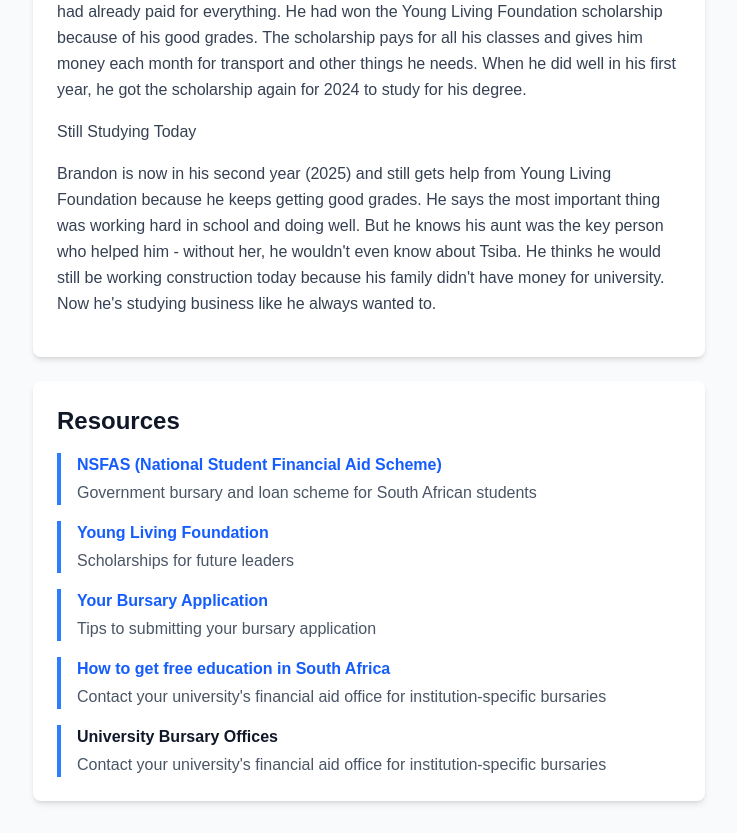
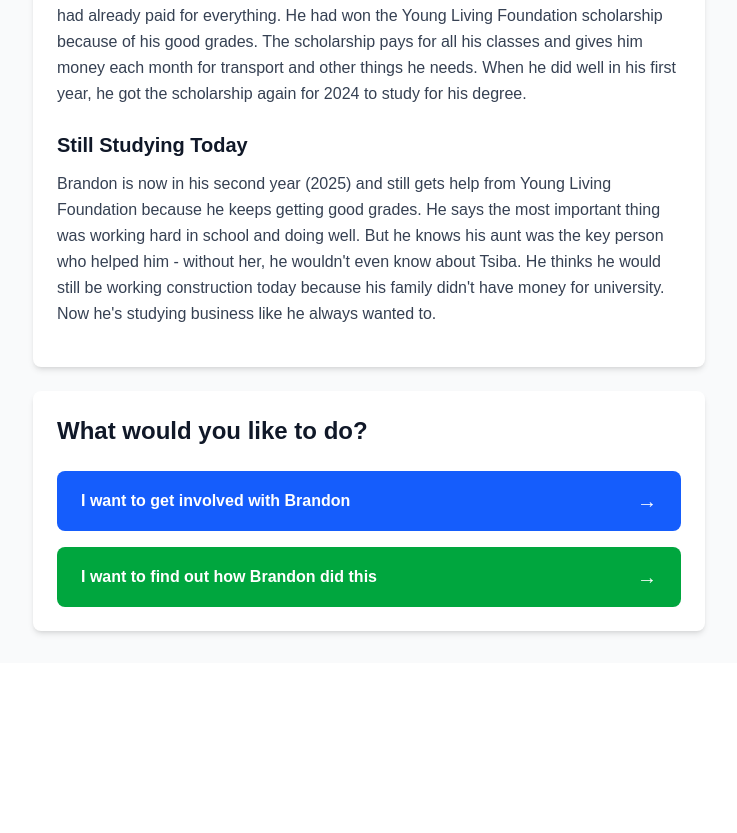
Before and after one commit to MarianaK96/impact-week, a Next.js app: page /story/brandon in a window 1280 px wide. Shown: the part 525-1358 px from the top of the page, without its empty margins (271-1008 px from the left). After the commit the page ends 1188 px from the top, so only its background shows below. Built offline with nearby package versions, Linux system fonts and the light colour scheme.

Commit message:
Add Download App CTA and enhance story resource sections for improved user engagement

```diff
--- a/src/app/page.tsx
+++ b/src/app/page.tsx
@@ -36,6 +36,33 @@ export default function Home() {
               </div>
             </Link>
           ))}
+
+          {/* Download App CTA */}
+          <div className="rounded-lg bg-gray-100 p-6 shadow-md opacity-60">
+            <div className="flex items-center space-x-4">
+              <div className="w-16 h-16 rounded-lg bg-gray-300 flex items-center justify-center flex-shrink-0">
+                <svg
+                  className="w-8 h-8 text-gray-500"
+                  fill="none"
+                  stroke="currentColor"
+                  viewBox="0 0 24 24"
+                >
+                  <path
+                    strokeLinecap="round"
+                    strokeLinejoin="round"
+                    strokeWidth={2}
+                    d="M12 18h.01M8 21h8a2 2 0 002-2V5a2 2 0 00-2-2H8a2 2 0 00-2 2v14a2 2 0 002 2z"
+                  />
+                </svg>
+              </div>
+              <div className="flex-grow">
+                <h2 className="text-xl font-semibold text-gray-500">
+                  Download Our App
+                </h2>
+                <p className="mt-2 text-gray-400">Coming Soon...</p>
+              </div>
+            </div>
+          </div>
         </div>
       </div>
     </div>
--- a/src/app/story/[slug]/page.tsx
+++ b/src/app/story/[slug]/page.tsx
@@ -1,19 +1,35 @@
+"use client";
+
 import Link from "next/link";
 import Image from "next/image";
 import { notFound } from "next/navigation";
+import { useState, use } from "react";
 
 interface StoryPageProps {
-  params: {
+  params: Promise<{
     slug: string;
-  };
+  }>;
 }
 
-const stories = {
+interface Resource {
+  title: string;
+  description: string;
+  url?: string;
+}
+
+interface Story {
+  name: string;
+  image: string;
+  content: string;
+  howResources: Resource[];
+  getInvolvedResources: Resource[];
+}
+
+const stories: Record<string, Story> = {
   brandon: {
     name: "Brandon",
     image: "/brandon.jpeg",
-    content: `
-From Construction to College
+    content: `From Construction to College
 
 After Brandon finished high school in 2022, he worked in construction for a few months. He really wanted to study business, but his mom couldn't afford to pay for university. His aunt knew Brandon wanted to study, so she looked for schools and found Tsiba Business School in Woodstock. She secretly got all his papers together and filled out most of his application. Then she surprised him by telling him he just needed to finish a few parts of the application.
 
@@ -25,7 +41,7 @@ Still Studying Today
 
 Brandon is now in his second year (2025) and still gets help from Young Living Foundation because he keeps getting good grades. He says the most important thing was working hard in school and doing well. But he knows his aunt was the key person who helped him - without her, he wouldn't even know about Tsiba. He thinks he would still be working construction today because his family didn't have money for university. Now he's studying business like he always wanted to.
 `,
-    resources: [
+    howResources: [
       {
         title: "NSFAS (National Student Financial Aid Scheme)",
         description:
@@ -43,15 +59,27 @@ Brandon is now in his second year (2025) and still gets help from Young Living F
         url: "https://www.zabursaries.co.za/tips-to-submitting-a-bursary-application/",
       },
       {
-        title: "How to get free education in South Africa",
-        description:
-          "Contact your university's financial aid office for institution-specific bursaries",
-        url: "https://www.zabursaries.co.za/how-to-get-free-education-in-south-africa/",
-      },
-      {
         title: "University Bursary Offices",
         description:
           "Contact your university's financial aid office for institution-specific bursaries",
+      },
+    ],
+    getInvolvedResources: [
+      {
+        title: "Tsiba Education Mentorship Program",
+        description: "Become a mentor for current Tsiba students like Brandon",
+        url: "https://www.tsiba.ac.za/mentorship",
+      },
+      {
+        title: "Young Living Foundation Volunteer",
+        description:
+          "Help review scholarship applications and support students",
+        url: "https://www.younglivingfoundation.org/volunteer",
+      },
+      {
+        title: "Local Education Support Groups",
+        description:
+          "Connect with community organizations supporting student success",
       },
     ],
   },
@@ -70,7 +98,7 @@ Building Success from the Ground Up
 
 Deciding to move forward on their own, Kiki and the Buyelembo Group started farming on just 5 hectares. Their hard work and progress caught the government's attention, who came to see what they had achieved. This led to expansion to 500 hectares with funding from the Land Bank. Today, Kiki's Buyelembo Group employs 63 permanent workers and 100 seasonal employees, all from the local community across two municipalities, proving that homegrown solutions can create real change
 `,
-    resources: [
+    howResources: [
       {
         title: "SEDA (Small Enterprise Development Agency)",
         description:
@@ -83,12 +111,37 @@ Deciding to move forward on their own, Kiki and the Buyelembo Group started farm
           "Government agency that provides financial assistance to small businesses in South Africa",
         url: "https://www.sefa.org.za",
       },
+      {
+        title: "Land Bank Development Finance",
+        description: "Agricultural financing and land development support",
+        url: "https://www.landbank.co.za",
+      },
+    ],
+    getInvolvedResources: [
+      {
+        title: "Buyelembo Group Partnership",
+        description:
+          "Connect with Kiki's farming cooperative for collaboration opportunities",
+      },
+      {
+        title: "Rural Development Volunteer Programs",
+        description:
+          "Support agricultural initiatives in Eastern Cape communities",
+      },
+      {
+        title: "Agricultural Mentorship Networks",
+        description: "Share expertise with emerging farmers in rural areas",
+      },
     ],
   },
 };
 
 export default function StoryPage({ params }: StoryPageProps) {
-  const story = stories[params.slug as keyof typeof stories];
+  const { slug } = use(params);
+  const story = stories[slug as keyof typeof stories];
+  const [showResources, setShowResources] = useState<"how" | "involved" | null>(
+    null
+  );
 
   if (!story) {
     notFound();
@@ -132,45 +185,139 @@ export default function StoryPage({ params }: StoryPageProps) {
           </header>
 
           <div className="prose prose-gray max-w-none">
-            {story.content.split("\n\n").map((paragraph, index) => (
+            {story.content.split("\n\n").map((paragraph, index) => {
+              // Skip empty paragraphs
+              if (paragraph.trim().length === 0) {
+                return null;
+              }
+
+              // Check if this is a heading (single line, no periods/long sentences)
+              const isHeading =
+                paragraph.split("\n").length === 1 &&
+                paragraph.trim().length < 50 &&
+                !paragraph.includes(".") &&
+                !paragraph.includes("?") &&
+                !paragraph.includes("!");
+
+              if (isHeading) {
+                return (
+                  <h2
+                    key={index}
+                    className="text-xl font-semibold text-gray-900 mt-6 mb-3"
+                  >
+                    {paragraph.trim()}
+                  </h2>
+                );
+              }
+
+              return (
                 <p key={index} className="mb-4 text-gray-700 leading-relaxed">
                   {paragraph}
                 </p>
-            ))}
+              );
+            })}
           </div>
         </article>
 
-        {story.resources && story.resources.length > 0 && (
         <section className="bg-white rounded-lg shadow-md p-6">
-            <h2 className="text-2xl font-bold text-gray-900 mb-4">Resources</h2>
+          <h2 className="text-2xl font-bold text-gray-900 mb-6">
+            What would you like to do?
+          </h2>
           <div className="space-y-4">
-              {story.resources.map((resource, index) => (
+            <button
+              onClick={() =>
+                setShowResources(
+                  showResources === "involved" ? null : "involved"
+                )
+              }
+              className={`w-full font-semibold py-4 px-6 rounded-lg transition-colors duration-200 text-left cursor-pointer ${
+                showResources === "involved"
+                  ? "bg-blue-700 text-white"
+                  : "bg-blue-600 hover:bg-blue-700 text-white"
+              }`}
+            >
+              <div className="flex items-center justify-between">
+                <span>I want to get involved with {story.name}</span>
+                <span className="text-xl">
+                  {showResources === "involved" ? "↓" : "→"}
+                </span>
+              </div>
+            </button>
+
+            {showResources === "involved" && (
+              <div className="bg-blue-50 rounded-lg p-4 space-y-3">
+                <h3 className="font-semibold text-blue-900 mb-3">
+                  Ways to get involved:
+                </h3>
+                {story.getInvolvedResources.map((resource, index) => (
                   <div key={index} className="border-l-4 border-blue-500 pl-4">
-                  <h3 className="font-semibold text-gray-900 mb-1">
+                    <h4 className="font-semibold text-blue-900 mb-1">
                       {resource.url ? (
                         <a
                           href={resource.url}
                           target="_blank"
                           rel="noopener noreferrer"
-                        className="text-blue-600 hover:text-blue-800 hover:underline"
+                          className="text-blue-700 hover:text-blue-900 hover:underline"
                         >
                           {resource.title}
                         </a>
                       ) : (
                         resource.title
                       )}
-                  </h3>
-                  <p className="text-gray-600">{resource.description}</p>
+                    </h4>
+                    <p className="text-blue-700">{resource.description}</p>
                   </div>
                 ))}
               </div>
+            )}
+
+            <button
+              onClick={() =>
+                setShowResources(showResources === "how" ? null : "how")
+              }
+              className={`w-full font-semibold py-4 px-6 rounded-lg transition-colors duration-200 text-left cursor-pointer ${
+                showResources === "how"
+                  ? "bg-green-700 text-white"
+                  : "bg-green-600 hover:bg-green-700 text-white"
+              }`}
+            >
+              <div className="flex items-center justify-between">
+                <span>I want to find out how {story.name} did this</span>
+                <span className="text-xl">
+                  {showResources === "how" ? "↓" : "→"}
+                </span>
+              </div>
+            </button>
+
+            {showResources === "how" && (
+              <div className="bg-green-50 rounded-lg p-4 space-y-3">
+                <h3 className="font-semibold text-green-900 mb-3">
+                  Resources {story.name} used:
+                </h3>
+                {story.howResources.map((resource, index) => (
+                  <div key={index} className="border-l-4 border-green-500 pl-4">
+                    <h4 className="font-semibold text-green-900 mb-1">
+                      {resource.url ? (
+                        <a
+                          href={resource.url}
+                          target="_blank"
+                          rel="noopener noreferrer"
+                          className="text-green-700 hover:text-green-900 hover:underline"
+                        >
+                          {resource.title}
+                        </a>
+                      ) : (
+                        resource.title
+                      )}
+                    </h4>
+                    <p className="text-green-700">{resource.description}</p>
+                  </div>
+                ))}
+              </div>
+            )}
+          </div>
         </section>
-        )}
       </div>
     </div>
   );
 }
-
-export async function generateStaticParams() {
-  return [{ slug: "eric" }];
-}
```
Lines whose indentation alone changed are shown as unchanged.
